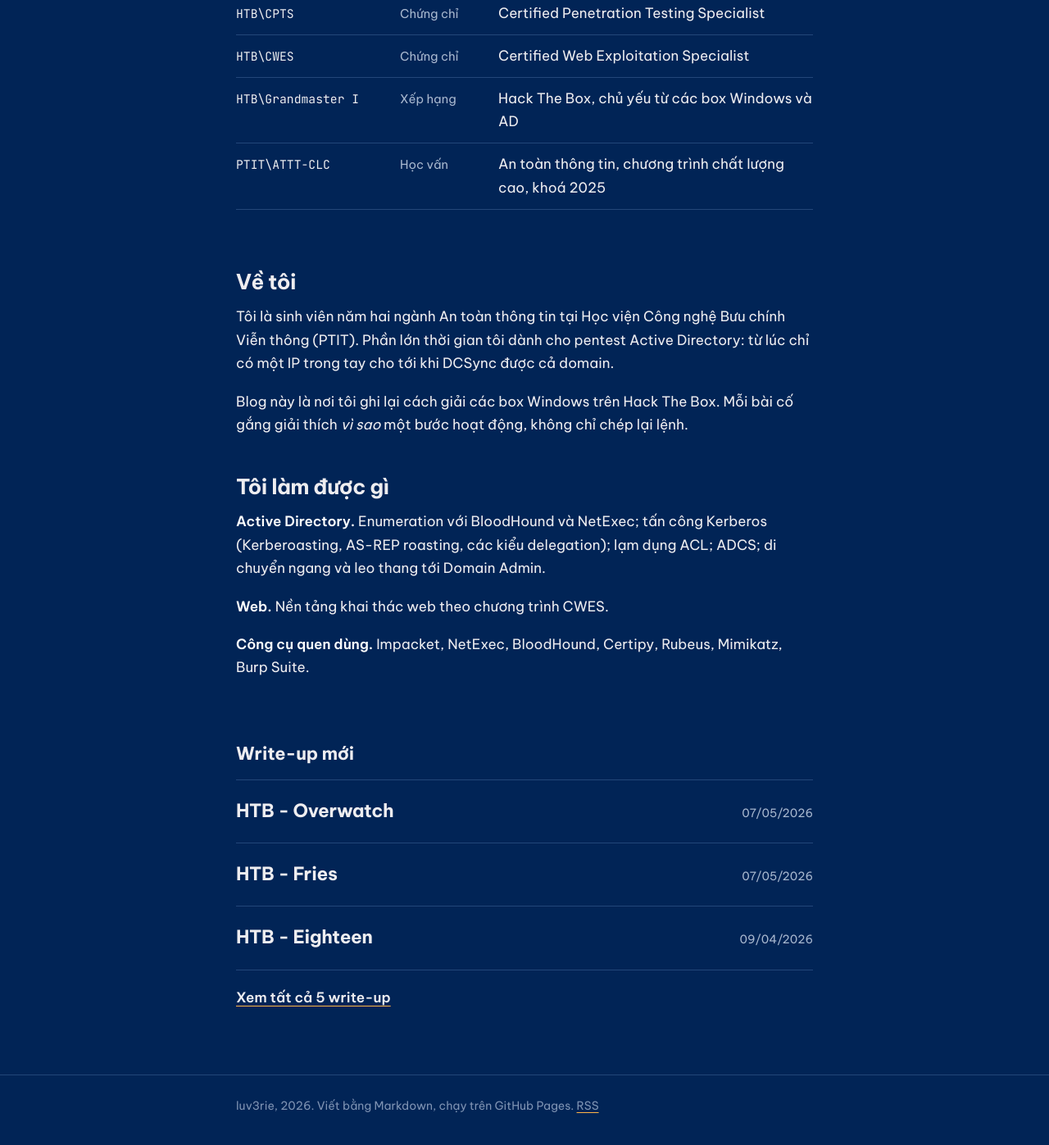
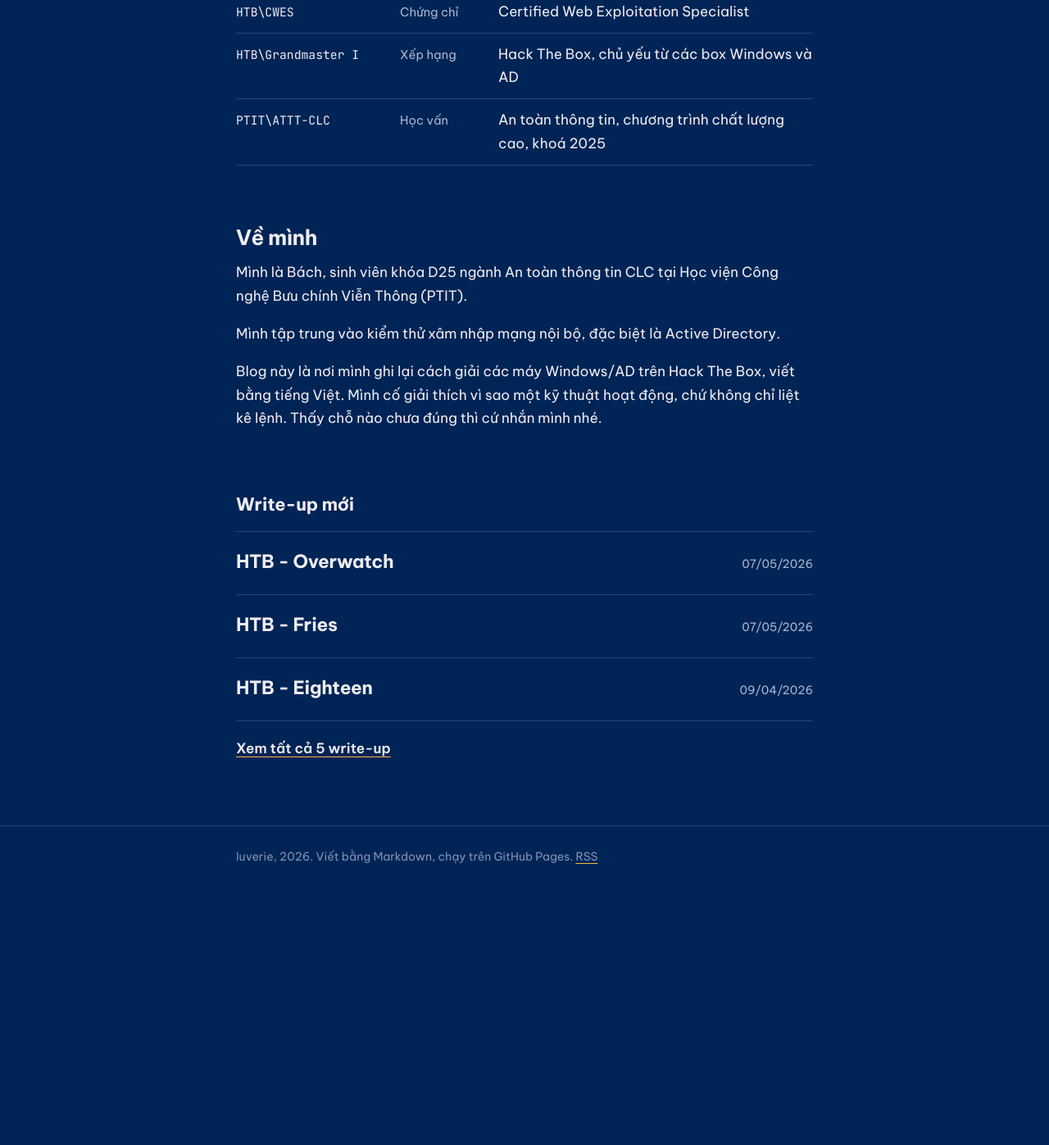
Before and after one commit to Luv3rie/Luv3rie.github.io, a Jekyll site: the page built from index.md, in a window 1280 px wide and 1400 px high, scrolled down 668 px. Shown: the top 1397 px of the window at 82% size. Built offline with Jekyll 4.4.1, drawn with Linux system fonts in a browser that asks for light colours; after the commit the page ends 1764 px from its top, so only the background shows below that; some of the changed text lies outside the part shown.

Commit message:
update index

```diff
--- a/_config.yml
+++ b/_config.yml
@@ -6,15 +6,15 @@ lang: vi
 
 # Thông tin hiện ở trang giới thiệu. Ô nào để trống ("") thì không hiện.
 author:
-  handle: luv3rie
+  handle: luverie
   name: ""            # tên thật, vd "Nguyễn Văn A". Để trống thì hiện handle.
   role: Sinh viên An toàn thông tin, tập trung pentest Active Directory
-  email: ""           # vd "ban@gmail.com"
+  email: "bach.inforsec@gmail.com"           # vd "ban@gmail.com"
   github: luv3rie     # username GitHub
   htb: "https://profile.hackthebox.com/profile/019cd308-42f2-7243-a257-c16379039272"
   linkedin: "https://www.linkedin.com/in/luverie"
   cv: ""              # link file CV (PDF), vd "/assets/cv.pdf"
-  open_to_work: "Đang tìm vị trí thực tập pentest."   # để "" nếu không muốn hiện
+  open_to_work: ""   # để "" nếu không muốn hiện
 
 markdown: kramdown
 kramdown:
--- a/index.md
+++ b/index.md
@@ -4,16 +4,11 @@ title: Giới thiệu
 permalink: /
 ---
 
-## Về tôi
+## Về mình
 
-Tôi là sinh viên năm hai ngành An toàn thông tin tại Học viện Công nghệ Bưu chính Viễn thông (PTIT). Phần lớn thời gian tôi dành cho pentest Active Directory: từ lúc chỉ có một IP trong tay cho tới khi DCSync được cả domain.
+Mình là Bách, sinh viên khóa D25 ngành An toàn thông tin CLC tại Học viện Công nghệ Bưu chính Viễn Thông (PTIT).
 
-Blog này là nơi tôi ghi lại cách giải các box Windows trên Hack The Box. Mỗi bài cố gắng giải thích *vì sao* một bước hoạt động, không chỉ chép lại lệnh.
+Mình tập trung vào kiểm thử xâm nhập mạng nội bộ, đặc biệt là Active Directory.
 
-## Tôi làm được gì
-
-**Active Directory.** Enumeration với BloodHound và NetExec; tấn công Kerberos (Kerberoasting, AS-REP roasting, các kiểu delegation); lạm dụng ACL; ADCS; di chuyển ngang và leo thang tới Domain Admin.
-
-**Web.** Nền tảng khai thác web theo chương trình CWES.
-
-**Công cụ quen dùng.** Impacket, NetExec, BloodHound, Certipy, Rubeus, Mimikatz, Burp Suite.
+Blog này là nơi mình ghi lại cách giải các máy Windows/AD trên Hack The Box, viết bằng tiếng Việt. Mình cố giải thích vì sao một kỹ thuật hoạt động, chứ không chỉ liệt kê lệnh.
+Thấy chỗ nào chưa đúng thì cứ nhắn mình nhé.
```
